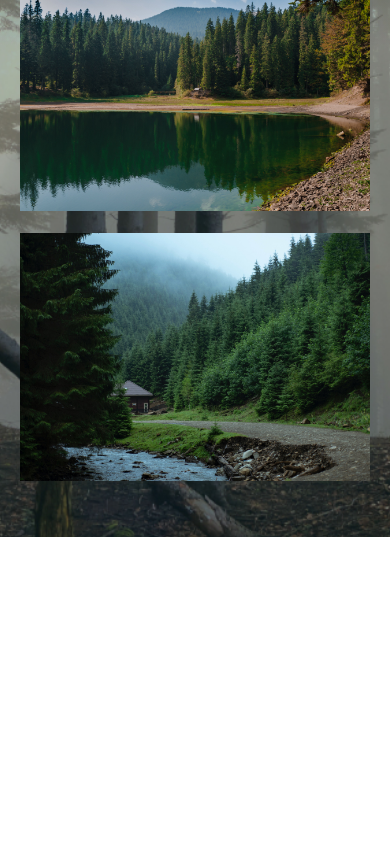
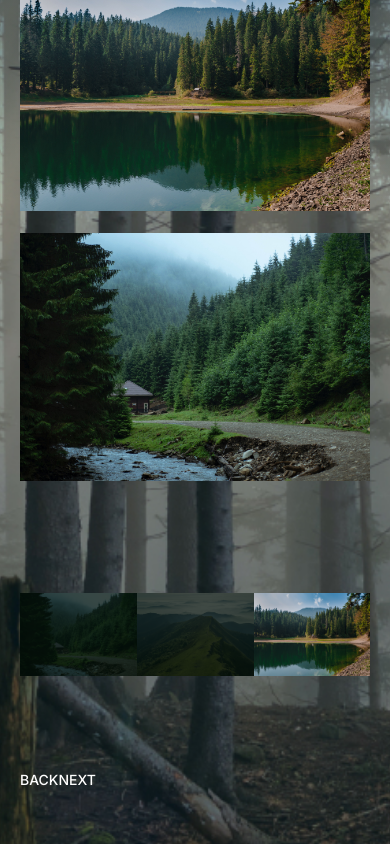
Before and after one commit to iSteffan/carp-travel, a Next.js app: page / in a window 390 px wide. Shown: the part 1898-2742 px from the top of the page. Before the commit the page ends 2435 px from the top, so only its background shows below. Built offline with nearby package versions, Linux system fonts and the light colour scheme.

Commit message:
gallery tablet slider IN PROCESS

```diff
--- a/src/components/GallerySlider/GallerySliderTablet.tsx
+++ b/src/components/GallerySlider/GallerySliderTablet.tsx
@@ -0,0 +1,53 @@
+'use client';
+
+import 'swiper/css/pagination';
+import 'swiper/css';
+import Image from 'next/image';
+import './styles.css';
+import { Swiper, SwiperSlide } from 'swiper/react';
+import { GallerySlider1, GallerySlider2, GallerySlider3 } from '@/assets/images';
+import { Navigation } from 'swiper/modules';
+import { NavBtn } from './NavBtn';
+
+export const GallerySliderTablet = () => {
+  return (
+    <Swiper
+      //   autoHeight={true}
+      cssMode={true}
+      slidesPerView={3}
+      loop={true}
+      navigation={true}
+      centeredSlides={true}
+      //   spaceBetween={24}
+      modules={[Navigation]}
+      className="mySwiper h-[307px]"
+    >
+      <SwiperSlide>
+        <div className="img-overlay">
+          <Image src={GallerySlider1} alt="gallery slider image" />
+        </div>
+      </SwiperSlide>
+      <SwiperSlide>
+        <div className="img-overlay">
+          <Image src={GallerySlider2} alt="gallery slider image" />
+        </div>
+      </SwiperSlide>
+      <SwiperSlide>
+        <div className="img-overlay">
+          <Image src={GallerySlider3} alt="gallery slider image" />
+        </div>
+      </SwiperSlide>
+      <SwiperSlide>
+        <div className="img-overlay">
+          <Image src={GallerySlider2} alt="gallery slider image" />
+        </div>
+      </SwiperSlide>
+      <SwiperSlide>
+        <div className="img-overlay">
+          <Image src={GallerySlider3} alt="gallery slider image" />
+        </div>
+      </SwiperSlide>
+      <NavBtn />
+    </Swiper>
+  );
+};
--- /dev/null
+++ b/src/components/GallerySlider/NavBtn.tsx
@@ -0,0 +1,24 @@
+import { useSwiper } from 'swiper/react';
+
+export const NavBtn = () => {
+  const swiper = useSwiper();
+
+  return (
+    <div className="absolute bottom-0 z-10">
+      <button
+        type="button"
+        onClick={() => swiper.slidePrev()}
+        //   aria-label="Move to the previous slide"
+      >
+        BACK
+      </button>
+      <button
+        type="button"
+        onClick={() => swiper.slideNext()}
+        //   aria-label="Move to the next slide"
+      >
+        NEXT
+      </button>
+    </div>
+  );
+};
--- /dev/null
+++ b/src/components/GallerySlider/styles.css
@@ -0,0 +1,44 @@
+/* .swiper {
+  height: 307px;
+} */
+
+.swiper-wrapper {
+  display: flex;
+  align-items: center;
+  justify-content: space-between;
+  /* gap: 24px; */
+
+  width: 100%;
+  height: 100%;
+}
+
+.swiper-slide {
+  display: flex;
+  align-items: center;
+  justify-content: center;
+  /* flex: 0.171; */
+  /* height: 87px; */
+}
+
+.img-overlay {
+  position: relative;
+  width: 100%;
+  height: auto;
+}
+
+.swiper-slide:not(.swiper-slide-next) .img-overlay::before {
+  content: '';
+  position: absolute;
+  top: 0;
+  left: 0;
+  width: 100%;
+  height: 100%;
+  background: rgba(2, 15, 8, 0.75);
+  z-index: 10;
+}
+
+.swiper-slide.swiper-slide-next {
+  /* width: 458px;
+  height: 306px; */
+  /* flex: 0.59; */
+}
--- a/src/sections/Gallery/Gallery.tsx
+++ b/src/sections/Gallery/Gallery.tsx
@@ -1,6 +1,7 @@
 import css from './Gallery.module.css';
 import Image from 'next/image';
 import { GallerySlider1, GallerySlider2, GallerySlider3 } from '@/assets/images';
+import { GallerySliderTablet } from '@/components/GallerySlider/GallerySliderTablet';
 
 const Gallery = () => {
   return (
@@ -14,7 +15,7 @@ const Gallery = () => {
           OUR <span className="font-medium">GALLERY</span>
         </h2>
 
-        <div>
+        <div className="md:hidden">
           <ul className="flex flex-col gap-[22px]">
             <li>
               <Image
@@ -45,6 +46,8 @@ const Gallery = () => {
             </li>
           </ul>
         </div>
+
+        <GallerySliderTablet />
       </div>
     </section>
   );
```
Also changed, not shown: package.json (+5 -4 lines), 1 other file (tests, documents, lock files or other folders).
